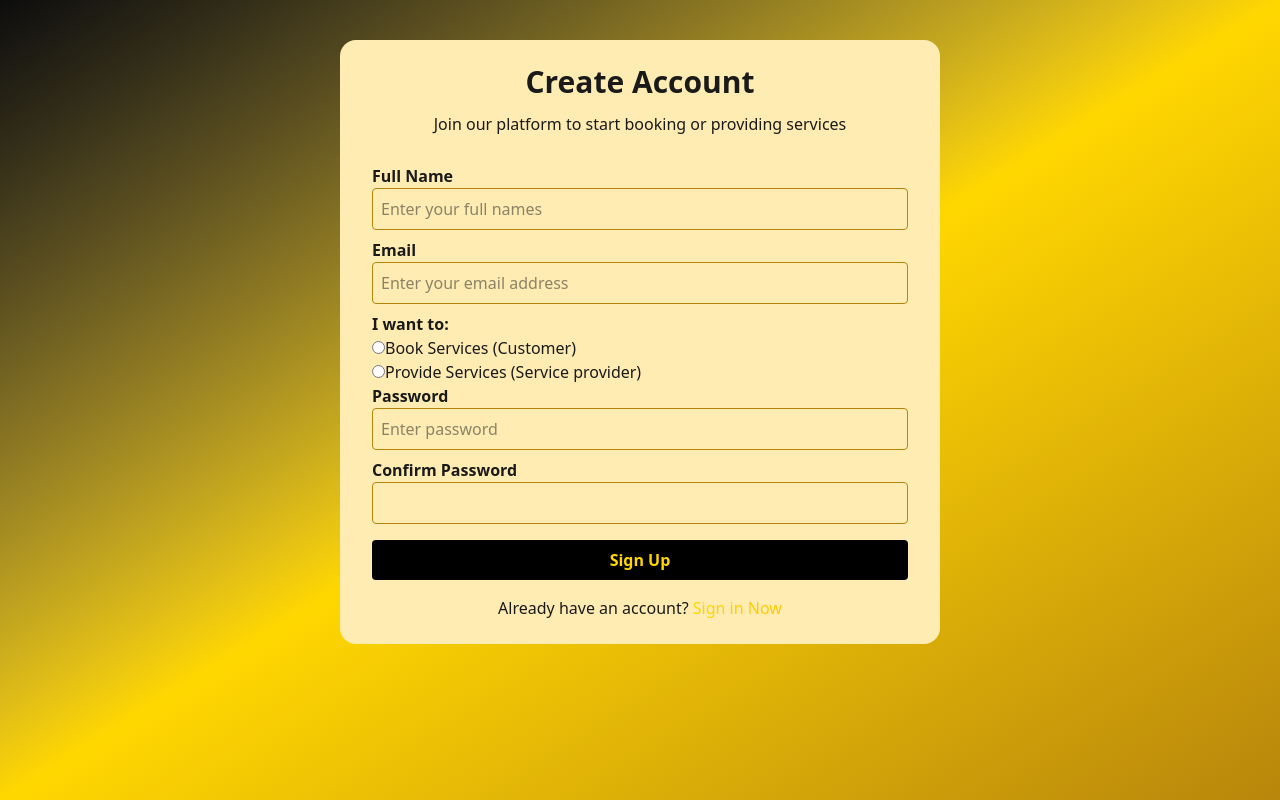
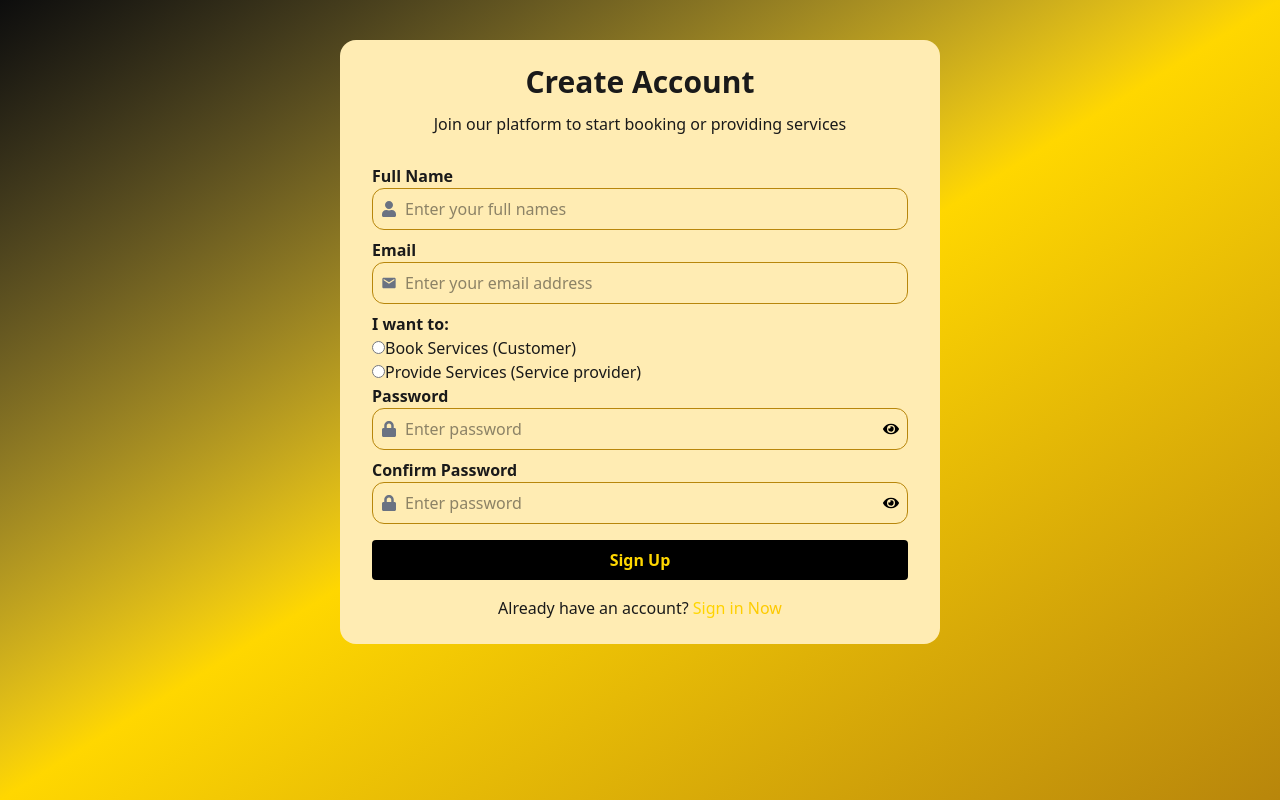
Before and after one commit to queenhabeebah/service-booking-app, a React (Vite) app: page /signup in a window 1280 px wide. Built offline with nearby package versions, Linux system fonts and the light colour scheme; no server answers.

Commit message:
Navigate users to dashboard based on role

```diff
--- a/src/App.jsx
+++ b/src/App.jsx
@@ -6,6 +6,8 @@ import Home from './pages/Home'
 import Signup from './pages/Signup'
 import Signin from './pages/Signin'
 import CreateService from './pages/CreateService'
+import ProviderDashboard from './pages/ProviderDashboard'
+import CustomerDashboard from './pages/CustomerDashboard'
 
 const App = () => {
   return (
@@ -16,7 +18,8 @@ const App = () => {
             <Route path='/signup' element={<Signup />}/>
             <Route path='/signin' element={<Signin />}/>
             <Route path='/create-service' element={<CreateService />}/>
-            <Route path='/create-service' element={<CreateService />}/>
+            <Route path='/provider-dashboard' element={<ProviderDashboard />}/>
+            <Route path='/customer-dashboard' element={<CustomerDashboard />}/>
     </Routes>
   )
 }
--- a/src/layout/Layout.jsx
+++ b/src/layout/Layout.jsx
@@ -6,7 +6,7 @@ import { Outlet } from "react-router-dom";
 const Layout = () => {
   return (
     <>
-      <Header />
+      <Header buttonLink="/signup" buttonText="Get Started"/>
       <main className="min-h-screen p-4 bg-secondary-light">
         <Outlet />
       </main>
--- /dev/null
+++ b/src/pages/CustomerDashboard.jsx
@@ -0,0 +1,12 @@
+import React from 'react'
+import Header from '../components/Header'
+
+const CustomerDashboard = () => {
+  return (
+    <div>
+      <Header buttonLink="/" buttonText="Book Services" />
+      CustomerDashboard</div>
+  )
+}
+
+export default CustomerDashboard
--- /dev/null
+++ b/src/pages/ProviderDashboard.jsx
@@ -0,0 +1,15 @@
+import React from 'react'
+import Header from '../components/Header'
+
+
+const ProviderDashboard = () => {
+  return (
+    <div>
+      <Header buttonLink="/create-service" buttonText="Create Service" />
+
+
+    </div>
+  )
+}
+
+export default ProviderDashboard
--- a/src/pages/Signin.jsx
+++ b/src/pages/Signin.jsx
@@ -1,26 +1,81 @@
-import React from "react";
-import { Link } from "react-router-dom";
-import { FaUser, FaLock } from "react-icons/fa";
+import React, { useState } from "react";
+import { Link, useNavigate } from "react-router-dom";
+import { FaUser, FaLock, FaEye } from "react-icons/fa";
+import { MdEmail } from "react-icons/md";
+import { supabase } from "../supabase-client";
 
 const Signin = () => {
+  const [email, setEmail] = useState("");
+  const [password, setPassword] = useState("");
+  const [visibility, setVisibilty] = useState(null);
+
+  const navigate = useNavigate();
+
+  const handleVisibility = () => {
+    setVisibilty(!visibility);
+  };
+
+  const handleSignin = async (event) => {
+    event.preventDefault();
+
+    const { data, error } = await supabase.auth.signInWithPassword({
+      email,
+      password,
+    });
+    if (error) {
+      alert(error.message);
+    }
+
+    const user = data.user;
+
+    if (data.user) {
+      const {data: profile} = await supabase.from("profile").select("role").eq("id", data.user.id).single()
+
+      if(profile?.role === "provider") {
+        navigate("/provider-dashboard");
+
+      } else{
+        navigate("/customer-dashboard");
+
+      }
+    }
+  };
+
   return (
     <div className="bg-gradient-to-br from-primary-dark via-secondary to-secondary-dark p-10 min-h-screen">
       <div className="text-primary-light bg-secondary-light rounded-2xl w-[70%] mx-auto text-center p-6 lg:w-[50%]">
         <h1 className="text-3xl font-bold mb-3">Welcome Back</h1>
         <p className="mb-5">Sign in to your account to continue</p>
-        <form action="" className="p-2 text-left ">
+        <form action="" onSubmit={handleSignin} className="p-2 text-left ">
           <span className="font-bold block">Email</span>
-          <input
-            type="email"
-            placeholder={"Enter your email address"}
-            className="block p-2 border border-secondary-dark focus:outline-none focus:ring-2 focus:ring-secondary mb-2 rounded w-full"
-          />
+          <div className="flex items-center rounded-xl border border-secondary-dark p-2 mb-2 w-full">
+            <MdEmail className="text-gray-500 mr-2" />
+            <input
+              type="email"
+              value={email}
+              onChange={(event) => setEmail(event.target.value)}
+              placeholder="Enter your email address"
+              className=" flex-1 outline-none bg-transparent"
+              required
+            />
+          </div>
 
           <span className="font-bold block">Password</span>
-          <input
-            type="password"
-            className="block p-2 border border-secondary-dark focus:outline-none focus:ring-2 focus:ring-secondary mb-2 rounded w-full"
-          />
+          <div className="flex items-center rounded-xl border border-secondary-dark p-2 mb-2 w-full">
+            <FaLock className="text-gray-500 mr-2" />
+            <input
+              type={visibility ? "text" : "password"}
+              value={password}
+              onChange={(event) => setPassword(event.target.value)}
+              placeholder="Enter password"
+              className="bg-transparent outline-none flex-1"
+              required
+            />
+            <FaEye
+              onClick={handleVisibility}
+              className={visibility ? "text-secondary-dark" : "text-black"}
+            />
+          </div>
 
           <button
             type="submit"
--- a/src/pages/Signup.jsx
+++ b/src/pages/Signup.jsx
@@ -1,6 +1,8 @@
 import React, { useState } from "react";
-import { Link } from "react-router-dom";
+import { Link, useNavigate } from "react-router-dom";
 import { supabase } from "../supabase-client";
+import { FaUser, FaLock, FaEye } from "react-icons/fa";
+import { MdEmail } from "react-icons/md";
 
 const Signup = () => {
   const [email, setEmail] = useState("");
@@ -9,27 +11,74 @@ const Signup = () => {
   const [name, setName] = useState("");
   const [role, setRole] = useState("");
 
+  const [pswdVisibility, setPswdVisibilty] = useState("")
+  const [confirmPswdVisibility, setConfirmPswdVisibilty] = useState("")
+
+  const handlePswdVisibility = () =>{
+    setPswdVisibilty(!pswdVisibility)
+
+  }
+  const handleConfirmPswdVisibility = () =>{
+
+    setConfirmPswdVisibilty(!confirmPswdVisibility)
+  }
+
+  const navigate = useNavigate();
+
   const handleSignup = async (e) => {
     e.preventDefault();
+
+    // Check if password and confirm password are the same
 
     if (password !== confirmPassword) {
       alert("Passwords do not match!");
       return;
     }
+    // Create the user in Supabase Auth
 
     const { data, error } = await supabase.auth.signUp({
       email: email,
       password: password,
-      options: {
-        data: { name, role },
-      },
     });
 
     if (error) {
       alert(error.message);
+      return;
+    }
+
+    const user = data.user;
+
+    // Store additional info in custom users table
+    if (user) {
+      const { error: insertError } = await supabase.from("profile").insert([
+        {
+          id: user.id,
+          name,
+          role,
+          email,
+        },
+      ]);
+
+      if (data.user) {
+        const { data: profile } = await supabase
+          .from("profile")
+          .select("role")
+          .eq("id", data.user.id)
+          .single();
+
+        if (profile?.role === "provider") {
+          navigate("/provider-dashboard");
+        } else {
+          navigate("/customer-dashboard");
+        }
+      }
+
+      if (insertError) {
+        alert(insertError.message);
       } else {
         alert("Sign-up successful! Check your email for a confirmation link.");
         console.log("User signed in with role:", role);
+      }
     }
   };
 
@@ -40,25 +89,37 @@ const Signup = () => {
         <p className="mb-5">
           Join our platform to start booking or providing services
         </p>
-        <form onSubmit={handleSignup} className="p-2 text-left ">
+        <form
+          onSubmit={handleSignup}
+          autoComplete="off"
+          className="p-2 text-left "
+        >
           <span className="font-bold block">Full Name</span>
+          <div className="flex items-center rounded-xl border border-secondary-dark p-2 mb-2 w-full">
+            <FaUser className="text-gray-500 mr-2" />
             <input
               type="text"
               value={name}
               onChange={(event) => setName(event.target.value)}
               placeholder="Enter your full names"
-            className="block p-2 border border-secondary-dark focus:outline-none focus:ring-2 focus:ring-secondary mb-2 rounded w-full"
+              className="block outline-none flex-1"
               required
             />
+          </div>
+
           <span className="font-bold block">Email</span>
+          <div className="flex items-center rounded-xl border border-secondary-dark p-2 mb-2 w-full">
+            <MdEmail className="text-gray-500 mr-2" />
             <input
               type="email"
               value={email}
               onChange={(event) => setEmail(event.target.value)}
               placeholder="Enter your email address"
-            className="block p-2 border border-secondary-dark focus:outline-none focus:ring-2 focus:ring-secondary mb-2 rounded w-full"
+              className="outline-none bg-transparent"
               required
             />
+          </div>
+
           <span className="font-bold block">I want to:</span>
           <div>
             <label>
@@ -86,23 +147,34 @@ const Signup = () => {
               Provide Services (Service provider)
             </label>
           </div>
+
           <span className="font-bold block">Password</span>
+          <div className="flex items-center rounded-xl border border-secondary-dark p-2 mb-2 w-full">
+            <FaLock className="text-gray-500 mr-2" />
             <input
-            type="password"
+              type={pswdVisibility ? "text" :"password"}
               value={password}
               onChange={(event) => setPassword(event.target.value)}
               placeholder="Enter password"
-            className="block p-2 border border-secondary-dark focus:outline-none focus:ring-2 focus:ring-secondary mb-2 rounded w-full"
+              className="bg-transparent outline-none flex-1"
               required
             />
+            <FaEye onClick={handlePswdVisibility} className={pswdVisibility ? "text-secondary-dark" : "text-black"}/>
+          </div>
+
           <span className="font-bold block">Confirm Password</span>
+          <div className="flex items-center rounded-xl border border-secondary-dark p-2 mb-2 w-full">
+            <FaLock className="text-gray-500 mr-2" />
             <input
-            type="password"
+              type={confirmPswdVisibility ? "text" : "password"}
               value={confirmPassword}
               onChange={(event) => setConfirmPassword(event.target.value)}
-            className="block p-2 border border-secondary-dark focus:outline-none focus:ring-2 focus:ring-secondary mb-2 rounded w-full"
+              placeholder="Enter password"
+              className="bg-transparent outline-none flex-1"
               required
             />
+            <FaEye onClick={handleConfirmPswdVisibility} className={confirmPswdVisibility ? "text-secondary-dark" : "text-black"}/>
+          </div>
           <button
             type="submit"
             className="block mt-4 p-2 border-white mb-2 rounded w-full bg-primary text-secondary font-bold"
```
Also changed, not shown: src/components/Header.jsx (+12 -8 lines). Lines whose indentation alone changed are shown as unchanged.
